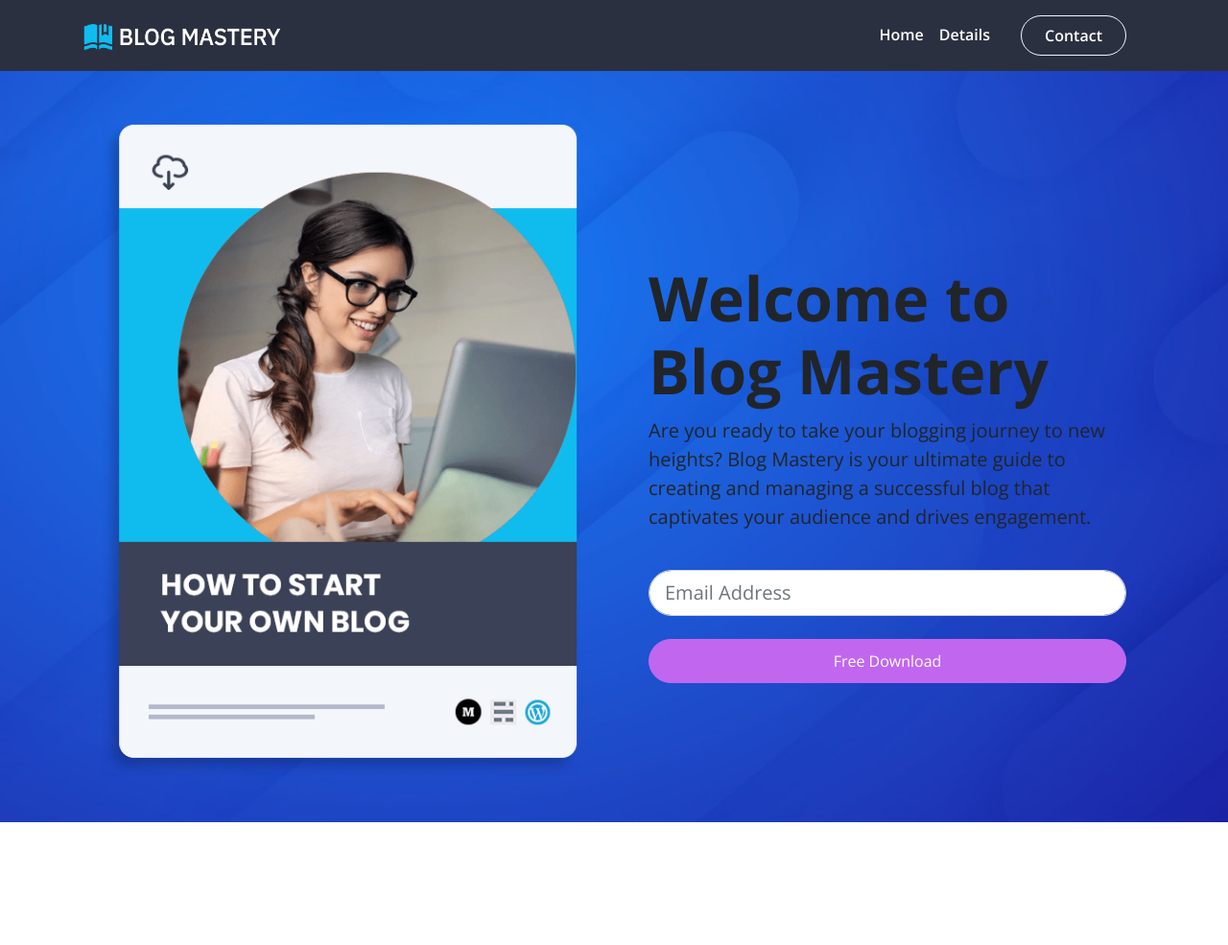
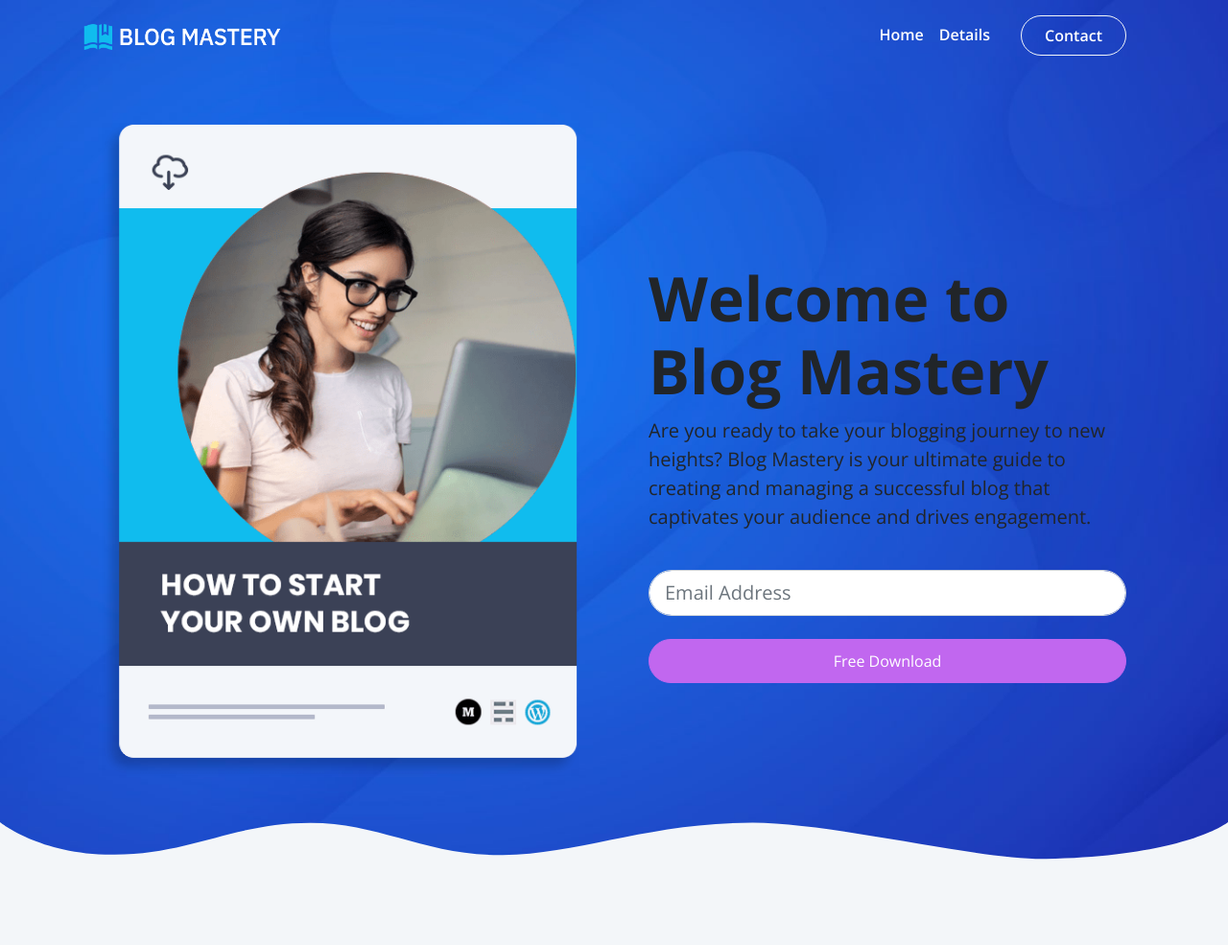
Before and after one commit to o0Danii0o/ebook-website, a website: page index.html in a window 1280 px wide. Shown: the whole page at 96% size. Before the commit the page ends 857 px from the top, so only its background shows below. Drawn offline with nearby package versions, Linux system fonts and the light colour scheme; files that its build step writes are made by us from their sources.

Commit message:
add svg for header frame decoration

```diff
--- a/index.html
+++ b/index.html
@@ -16,7 +16,7 @@
   </head>
   <body>
     <!-- Navigation -->
-    <nav class="navbar navbar-expand-lg fixed-top navbar-dark bg-dark">
+    <nav class="navbar navbar-expand-lg fixed-top navbar-dark">
       <div class="container">
         <a href="index.html" class="navbar-brand">
           <img src="images/logo.png" alt="" width="225" />
@@ -41,9 +41,12 @@
             </li>
 
             <li class="nav-item">
-              <a href="contact.html" class="nav-link btn btn-outline-light fw-semibold px-4 mx-4">Contact</a>
+              <a
+                href="contact.html"
+                class="nav-link btn btn-outline-light fw-semibold px-4 mx-4"
+                >Contact</a
+              >
             </li>
-
           </ul>
         </div>
       </div>
@@ -54,28 +57,34 @@
       <!-- Hero -->
       <div class="hero-text-white pt-7">
         <div class="container-xl">
-
           <div class="row">
             <div class="col-md-6">
               <div class="image-container mb-5 px-4">
-                  <img src="images/header-ebook.png" alt="" class="img-fluid">
+                <img src="images/header-ebook.png" alt="" class="img-fluid" />
               </div>
             </div>
 
             <div class="col-md-6">
-                <div class="text-container p-4 d-flex flex-column justify-content-center h-100 mb-5">
+              <div
+                class="text-container p-4 d-flex flex-column justify-content-center h-100 mb-5"
+              >
                 <h1 class="display-3 fw-bold">Welcome to Blog Mastery</h1>
                 <p class="lead">
-                    Are you ready to take your blogging journey to new heights? Blog
-                    Mastery is your ultimate guide to creating and managing a
-                    successful blog that captivates your audience and drives engagement.
+                  Are you ready to take your blogging journey to new heights?
+                  Blog Mastery is your ultimate guide to creating and managing a
+                  successful blog that captivates your audience and drives
+                  engagement.
                 </p>
 
                 <!-- Form -->
                 <div class="form-container text-center">
                   <form>
                     <div class="my-4">
-                        <input type="text" class="form-control form-control-lg rounded-5" placeholder="Email Address"/>
+                      <input
+                        type="text"
+                        class="form-control form-control-lg rounded-5"
+                        placeholder="Email Address"
+                      />
                     </div>
 
                     <div class="d-grid">
@@ -90,6 +99,29 @@
           </div>
         </div>
       </div>
+
+      <!-- SVG -->
+      <svg
+        class="frame-decoration"
+        data-name="Layer 2"
+        xmlns="http://www.w3.org/2000/svg"
+        preserveAspectRatio="none"
+        viewBox="0 0 1920 192.275"
+      >
+        <defs>
+          <style>
+            .cls-1 {
+              fill: #f3f6f9;
+            }
+          </style>
+        </defs>
+        <title>frame-decoration</title>
+        <path
+          class="cls-1"
+          d="M0,158.755s63.9,52.163,179.472,50.736c121.494-1.5,185.839-49.738,305.984-49.733,109.21,0,181.491,51.733,300.537,50.233,123.941-1.562,225.214-50.126,390.43-50.374,123.821-.185,353.982,58.374,458.976,56.373,217.907-4.153,284.6-57.236,284.6-57.236V351.03H0V158.755Z"
+          transform="translate(0 -158.755)"
+        />
+      </svg>
     </header>
 
     <script src="js/bootstrap.bundle.min.js"></script>
```
Lines whose indentation alone changed are shown as unchanged.
